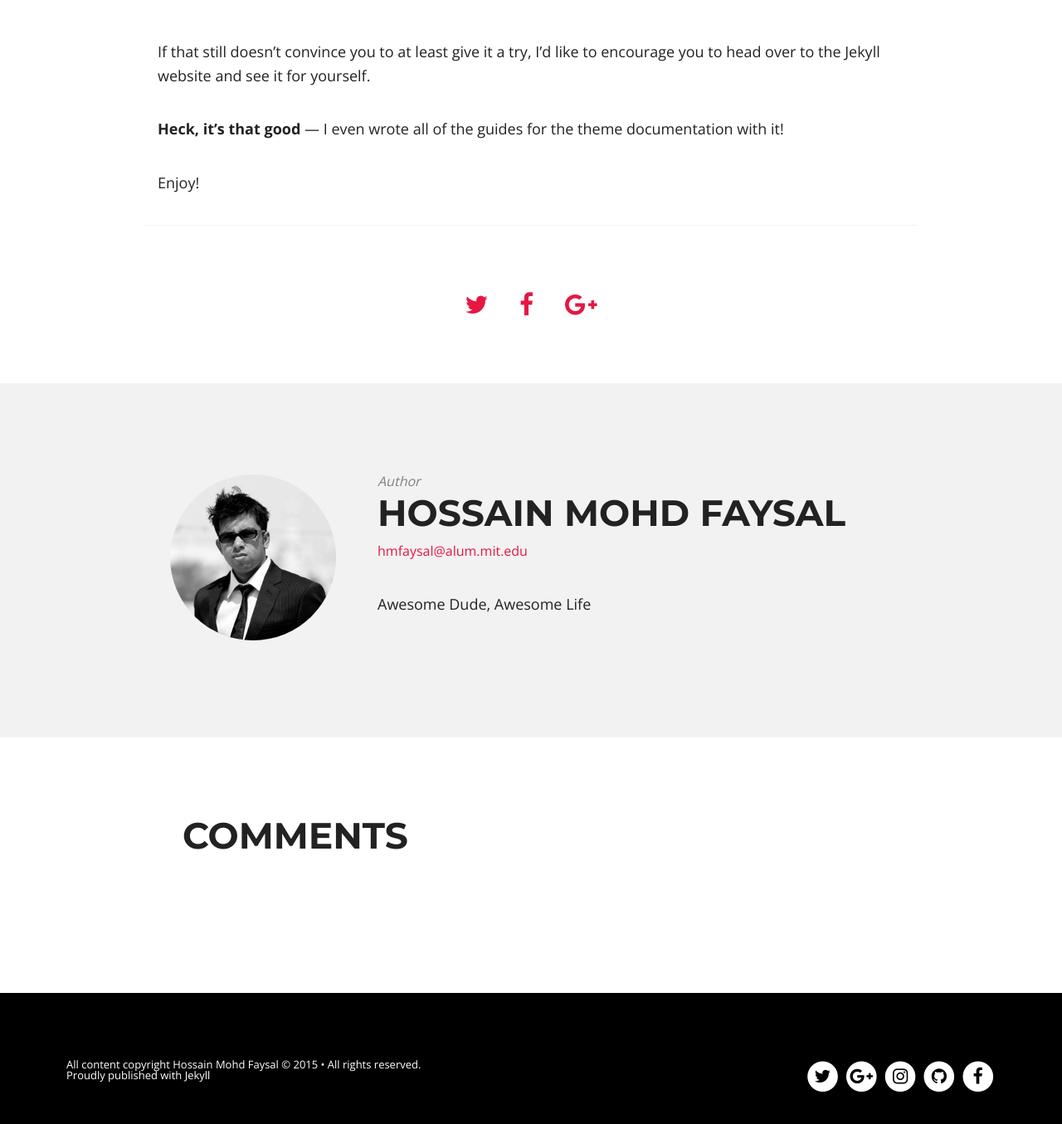
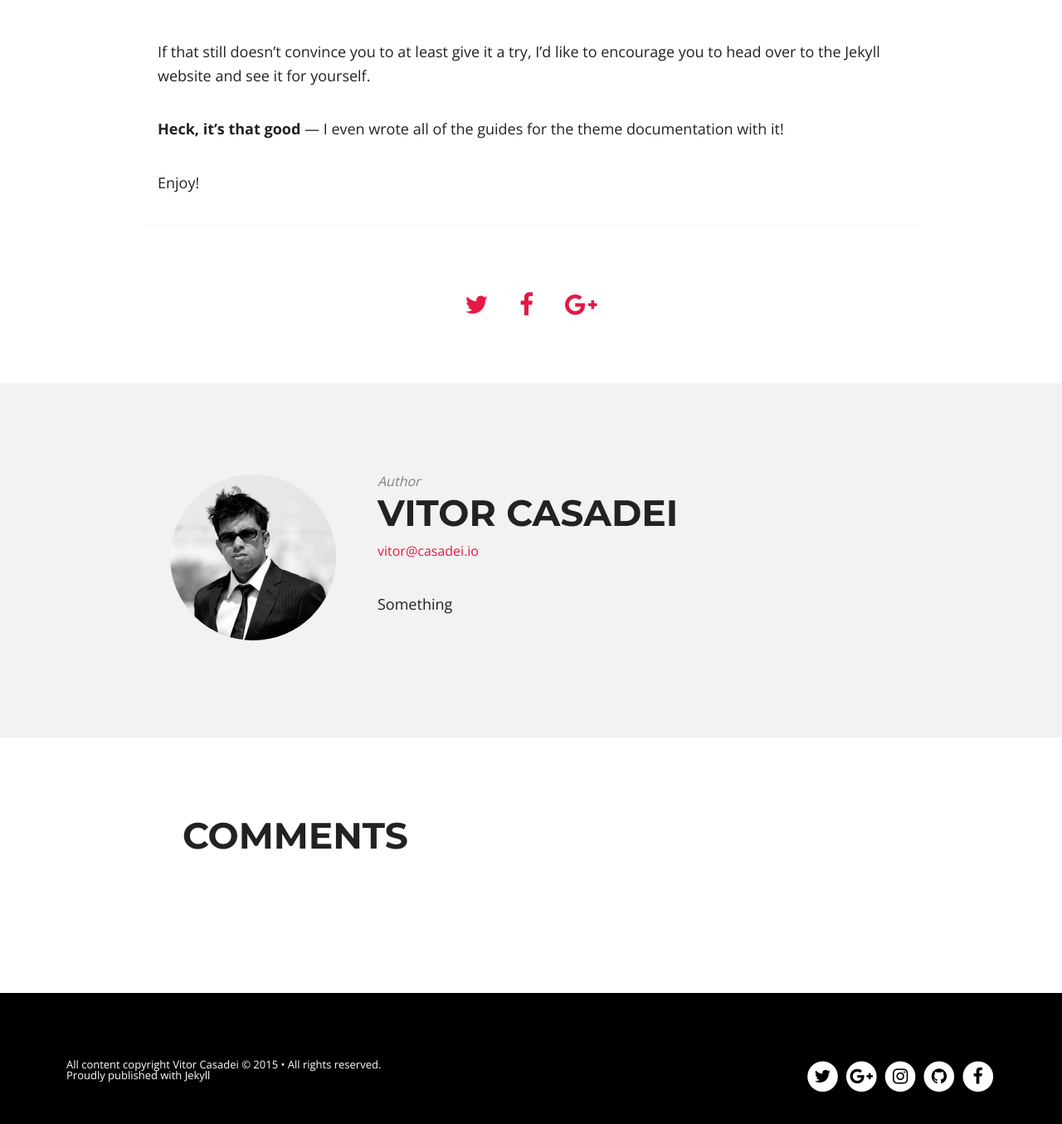
Before and after one commit to vcasadei/codetalk.me, a Jekyll site: the page built from _posts/2014-07-23-why-jekyll.md, in a window 1280 px wide and 1400 px high, scrolled down 1288 px. Shown: the top 1355 px of the window at 83% size. Built offline with Jekyll 4.4.1, drawn with Linux system fonts in a browser that asks for light colours; nearby versions of some CDN libraries; comment, search, counter and statistics services are not loaded; some of the changed text lies outside the part shown.

Commit message:
Adding some files

```diff
--- a/_config.yml
+++ b/_config.yml
@@ -7,15 +7,15 @@ dropcap:			true
 # Change url to your domain. Leave localhost server or blank when working locally.
 # or use the hint from http://jekyllrb.com/docs/github-pages/ to keep this the same
 # whether working locally or remotely. Start Jekyll with: jekyll serve --baseurl ''
-url:        	  /Notepad
+url:        	  /codetalk.me
 
 # Owner/author information
 owner:
-  name:           Hossain Mohd Faysal
+  name:           Vitor Casadei
   avatar:         hmfaysal.jpg
-  email:          hmfaysal@alum.mit.edu
+  email:          vitor@casadei.io
   # Use the coder's toolbox at http://coderstoolbox.net/string/#!encoding=xml&action=encode&charset=us_ascii to encode your description into XML string
-  description:    Awesome Dude, Awesome Life
+  description:    Something
   # Social networking links used in footer. Update and remove as you like.
   twitter:        hmfaysal
   facebook:       hmfaysal
```
